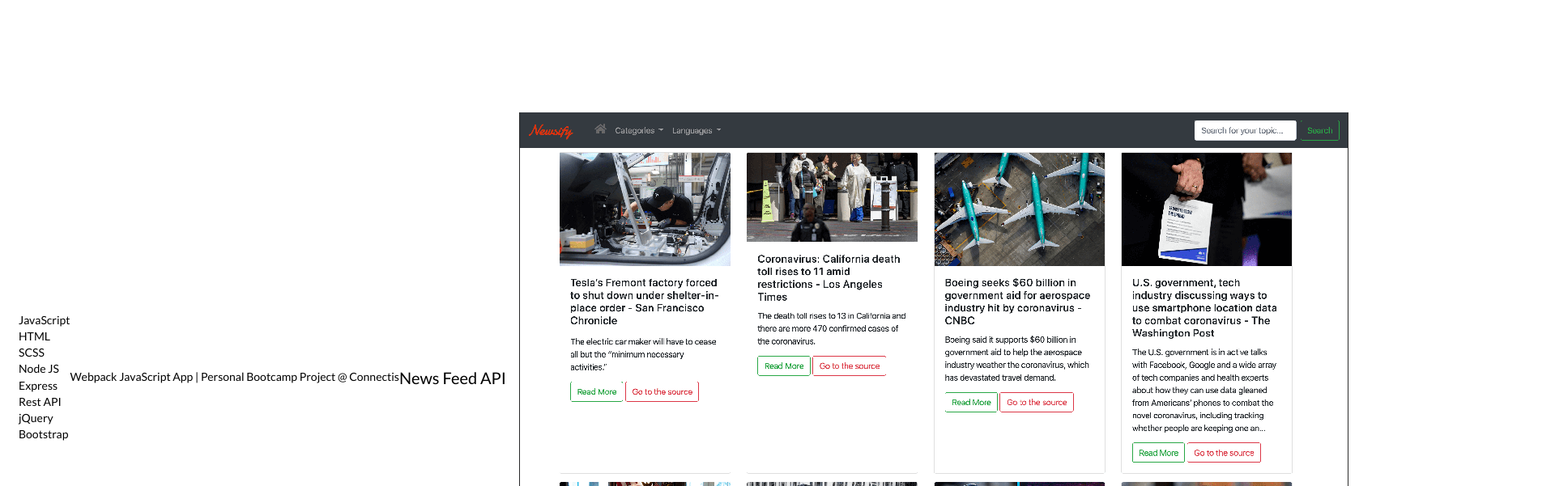
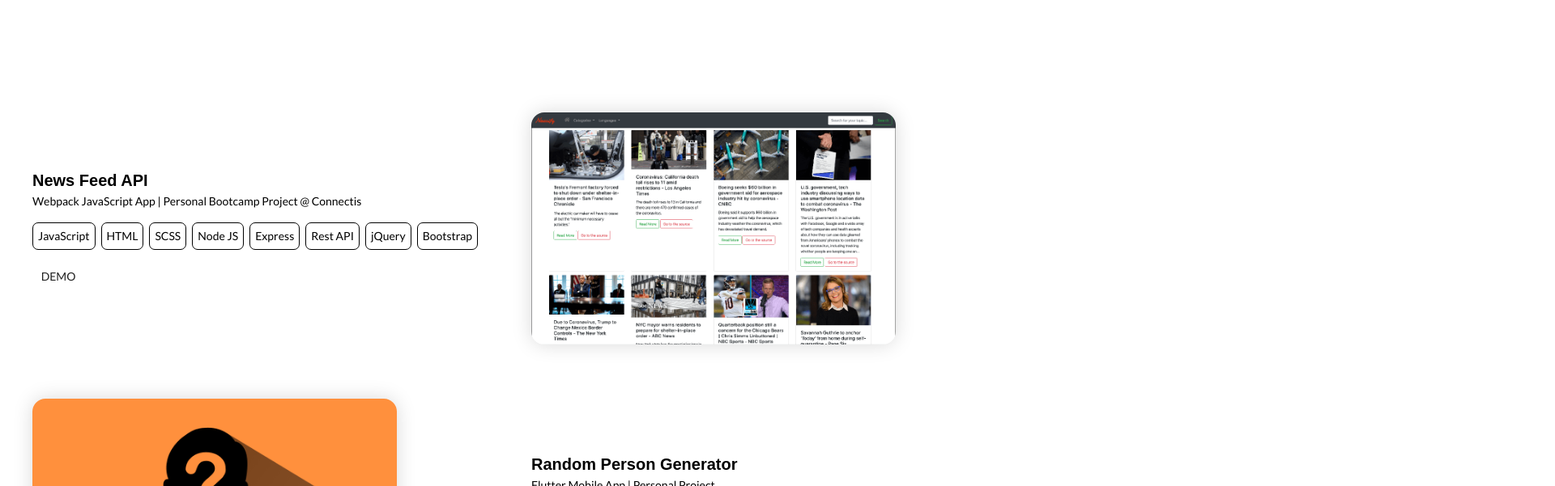
Before and after one commit to zeglarz/portfolio-website-v2, a React (Create React App) app: page /projects in a window 1280 px wide. Shown: the part 595-1196 px from the top of the page at 81% size, 1920 px wide, since content can reach past the window. Built offline with nearby package versions, Linux system fonts and the light colour scheme.

Commit message:
project cards WIP

```diff
--- a/src/components/ProjectList/ProjectCard/ProjectCard.tsx
+++ b/src/components/ProjectList/ProjectCard/ProjectCard.tsx
@@ -4,7 +4,47 @@
 import { IProjects } from '../constants';
 
 
-const StyledCard = styled.div``;
+const StyledCard = styled.div`
+  width: 100%;
+  padding-bottom: 4rem;
+
+  .image {
+    position: relative;
+    img {
+      height: auto;
+      width: 100%;
+      max-width: 450px;
+      border-radius: 16px;
+      box-shadow: 0 0 25px 0 rgba(0, 0, 0, 0.15);
+    }
+  }
+
+  .details {
+    .title {
+      font-family: 'Fatface', sans-serif;
+      font-weight: bold;
+      color: ${({ theme }) => theme.colors.text};
+    }
+    .subtitle {
+      margin-bottom: 16px;
+      color: ${({ theme }) => theme.colors.text};
+    }
+    .skills {
+      margin-bottom: 8px;
+    }
+  }
+`;
+
+const Skill = styled.p`
+  display: inline-flex;
+  padding: 6px;
+  border-radius: 7px;
+  margin-block-end: 7px;
+  margin-inline-end: 7px;
+  color: ${({ theme }) => theme.colors.text};
+  border: 1px solid ${({ theme }) => theme.colors.text};
+`;
+
 const ProjectCard: FunctionComponent<IProjects> = ({
                                                        id,
                                                        title,
@@ -26,26 +66,28 @@
                 alignItems='center'
                 justify='center'
             >
-                <Grid item xs={12} sm={12} md={6}>
+                <Grid item xs={12} sm={12} md={6} className={'image'}>
                     <img src={img} alt={title}/>
                 </Grid>
-                <Typography variant='h6'>
+                <Grid item xs={12} sm={12} md={6} className='details'>
+                    <Typography variant='h6' className='title'>
                         {title}
                     </Typography>
-                <Typography variant='body2'>
+                    <Typography variant='body2' className='subtitle'>
                         {subtitle.en}
                     </Typography>
                     <div className='skills'>
                         {stack.map((s) => (
-                        <div key={s}>
+                            <Skill key={s}>
                                 <Typography variant='body2'>{s}</Typography>
-                        </div>
+                            </Skill>
                         ))}
                     </div>
                     <Button>
                         Demo
                     </Button>
                 </Grid>
+            </Grid>
         </StyledCard>
     );
 };
```
Lines whose indentation alone changed are shown as unchanged.
